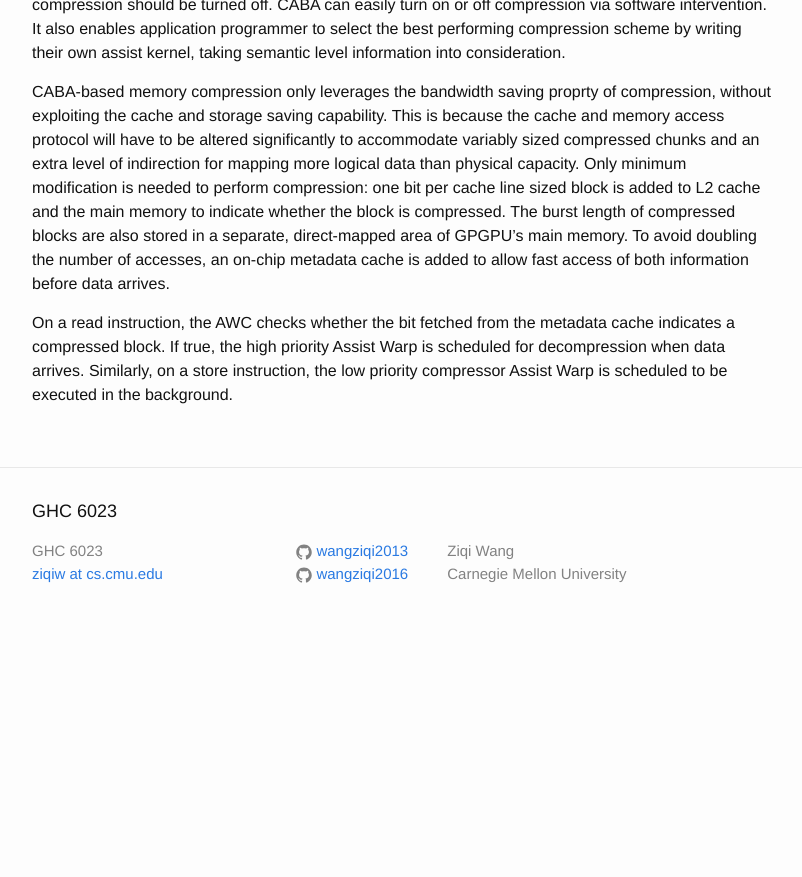
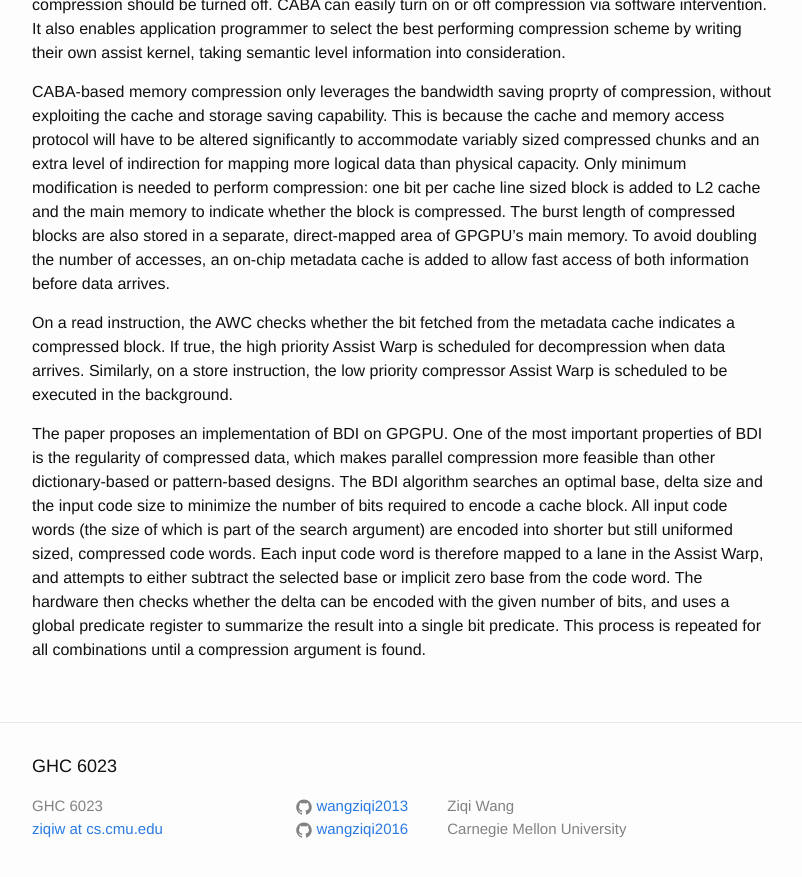
Before and after one commit to wangziqi2013/wangziqi2013.github.io, a Jekyll site: the page built from _posts/2020-07-28-caba.markdown, in a window 1280 px wide and 900 px high, scrolled down 2473 px. Shown: the top 877 px of the window, without its empty margins (238-1040 px from the left). Built offline with Jekyll 4.4.1, drawn with Linux system fonts in a browser that asks for light colours; before the commit the page ends 3118 px from its top, so only the background shows below that.

Commit message:
Adding BDI

```diff
--- a/_posts/2020-07-28-caba.markdown
+++ b/_posts/2020-07-28-caba.markdown
@@ -107,3 +107,12 @@ before data arrives.
 On a read instruction, the AWC checks whether the bit fetched from the metadata cache indicates a compressed block.
 If true, the high priority Assist Warp is scheduled for decompression when data arrives. Similarly, on a store instruction,
 the low priority compressor Assist Warp is scheduled to be executed in the background.
+
+The paper proposes an implementation of BDI on GPGPU. One of the most important properties of BDI is the regularity of
+compressed data, which makes parallel compression more feasible than other dictionary-based or pattern-based designs.
+The BDI algorithm searches an optimal base, delta size and the input code size to minimize the number of bits required
+to encode a cache block. All input code words (the size of which is part of the search argument) are encoded into shorter
+but still uniformed sized, compressed code words. Each input code word is therefore mapped to a lane in the Assist Warp,
+and attempts to either subtract the selected base or implicit zero base from the code word. The hardware then checks
+whether the delta can be encoded with the given number of bits, and uses a global predicate register to summarize the
+result into a single bit predicate. This process is repeated for all combinations until a compression argument is found.
```
